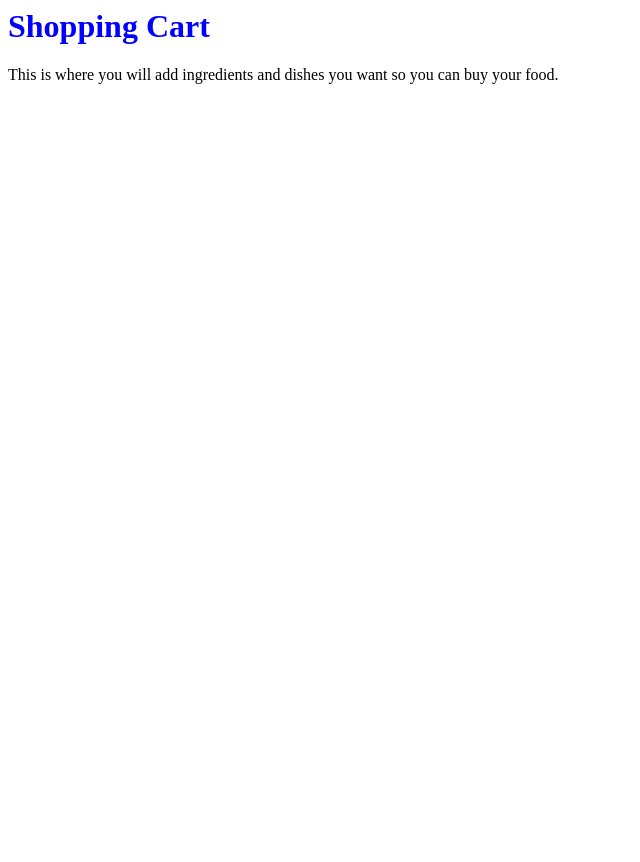
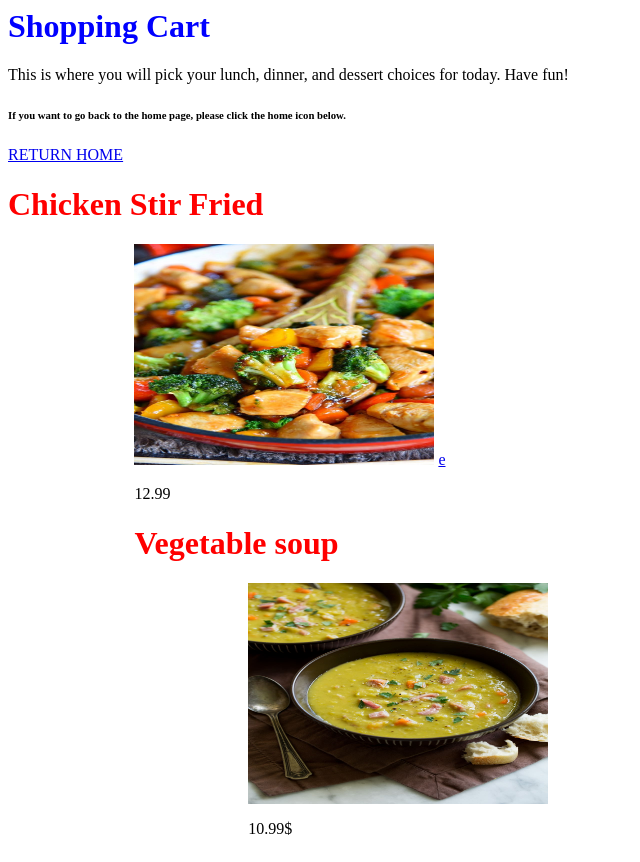
Before and after one commit to ryanmgds/Flask-Web-Series-Coder-Joes1, a Flask app: page /shoppingbag in a window 1280 px wide. Shown: the whole page, without its empty margins (0-640 px from the left). Before the commit the page ends 84 px from the top, so only its background shows below. Run offline with Flask 2, Linux system fonts and the light colour scheme.

Commit message:
Update shoppingbag.html

```diff
--- a/templates/shoppingbag.html
+++ b/templates/shoppingbag.html
@@ -9,8 +9,67 @@
 
   <h1 style="color:blue;">Shopping Cart</h1>
 
-  <p>This is where you will add ingredients and dishes you want so you can buy your food. </p>
+  <p>This is where you will pick your lunch, dinner, and dessert choices for today. Have fun! </p>
 
+   <h6> If you want to go back to the home page, please click the home icon below.</h6>
+
+                    <a
+                    href="/" target="_blank"><i class="fa fa-home"></i> RETURN HOME</a>
+
+  <h1 style="color:red;">Chicken Stir Fried</h1>
+    <style>
+    * {
+      box-sizing: border-box;
+    }
+
+    .column {
+      float: left;
+      width: 33.33%;
+      padding: 5px;
+    }
+
+    /* Clearfix (clear floats) */
+    .row::after {
+      content: "";
+      clear: both;
+      display: table;
+    }
+    </style>
+    </head>
+    <body>
+
+ <div class="row" style="padding-left: 10%;">
+                  <div class="col-4">
+                      <img src="{{ url_for('static', filename='chickenstirfried.jpg') }}"width="300" height="221">
+                      <a href=# class="btn">e</a>
+<p>12.99<p>
+
+  <h1 style="color:red;">Vegetable soup</h1>
+    <style>
+    * {
+      box-sizing: border-box;
+    }
+
+    .column {
+      float: left;
+      width: 33.33%;
+      padding: 5px;
+    }
+
+    /* Clearfix (clear floats) */
+    .row::after {
+      content: "";
+      clear: both;
+      display: table;
+    }
+    </style>
+    </head>
+    <body>
+<div class="row" style="padding-left: 10%;">
+                  <div class="col-4">
+                    <img src="{{ url_for('static', filename='split-pea-soup-5.jpg') }}"width="300" height="221">
+                      <a href=$ class="btn"></a>
+                      <p> 10.99$ <p>
 
 
 </body>
```
